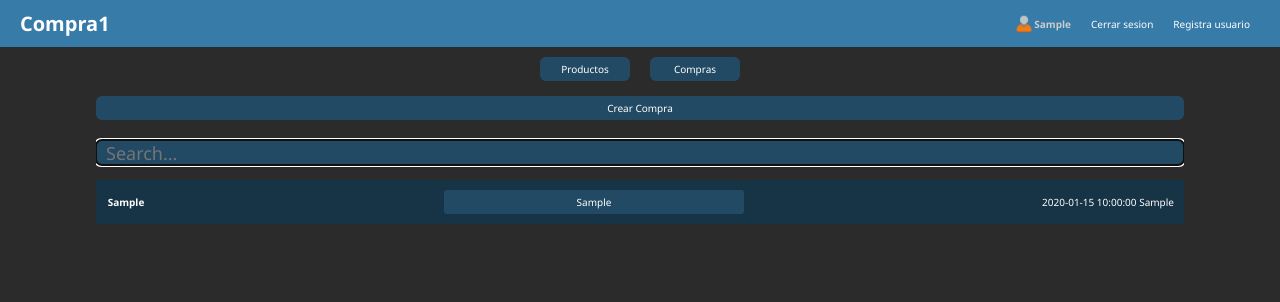
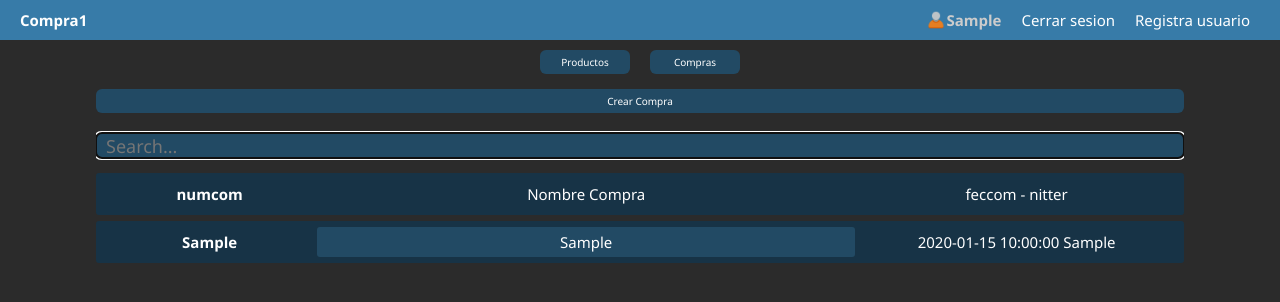
Before and after one commit to devdariill/py-clasificacion-productos-ai, a Flask app: page /compras/ in a window 1280 px wide. Shown: the top 302 px of the page. Run offline with Flask 2, Linux system fonts and the light colour scheme; the visitor is signed in with stand-in values (Sample User, id 1); tables that the repository leaves empty hold one stand-in row (values such as "Sample post"); some libraries are stand-ins or nearby versions.

Commit message:
fix css compras

```diff
--- a/myblog/templates/compra/index.html
+++ b/myblog/templates/compra/index.html
@@ -1,11 +1,9 @@
-{% extends 'base.html' %}
-{% block title %} Compra {% endblock %}
-{% block title1 %} Compra1 {% endblock %}
-
-{% block header %}
+{% extends 'base.html' %} {% block title %} Compra {% endblock %} {% block
+title1 %} Compra1 {% endblock %} {% block header %}
 <div>
   <a href="{{ url_for('compras.registerTercero') }}">
-    <input style="
+    <input
+      style="
         background-color: #224a64;
         text-align: right;
         color: #fff;
@@ -16,38 +14,53 @@
         padding: 5px;
         min-width: 100%;
         text-align: center;
-
-      " type="button" value="Crear Compra" />
+      "
+      type="button"
+      value="Crear Compra"
+    />
   </a>
   <form method="post">
-    <input style="
+    <input
+      style="
         background-color: #224a64;
         border-style: hidden;
         color: #fff;
         max-height: 25px;
         border-radius: 6px;
-                " type="text" name="txtcategoria" id="txtcategoria"
-      placeholder="Search..." autofocus />
+      "
+      type="text"
+      name="txtcategoria"
+      id="txtcategoria"
+      placeholder="Search..."
+      autofocus
+    />
     <input type="submit" value="send" hidden />
   </form>
 </div>
-{% endblock %}
+{% endblock %} {% block content %}
 
-{% block content %}
-
-  <button onclick="topFunction()" id="myBtn" title="Go to top" style="min-width: 50px">
+<button
+  onclick="topFunction()"
+  id="myBtn"
+  title="Go to top"
+  style="min-width: 50px"
+>
   ^
 </button>
 
-  {% for compra in compras %}
-
-  <article style="
+<article
+  style="
+    display: grid;
     background-color: #173346;
     margin-bottom: 6px;
     border-radius: 3px;
-        max-height: 60px;
-        ">
-    <header>
+    grid-template-columns: 20% 50% 30% ;
+    align-items: center;
+    padding: 6px;
+    min-height: 20px;
+  "
+>
+
     <a
       href="#"
       style="
@@ -56,31 +69,93 @@
         color: #fff;
         border-radius: 3px;
         text-align: center;
-          width: 60px;
-        " type="button">
+        max-width: 100%;
+      "
+      type="button"
+    >
+      numcom
+    </a>
+    <a
+      style="
+        text-decoration: none;
+        color: #fff;
+        border-radius: 3px;
+        width: 100%;
+        text-align: center;
+        padding: 5px;
+        margin-right: 10px;
+      "
+      type="button"
+    >
+      Nombre Compra
+    </a>
+
+    <div
+      style="
+        margin: 0 10px;
+        text-align: center;
+    ">
+      <a>feccom - </a>
+      <a>nitter</a>
+    </div>
+
+</article>
+
+{% for compra in compras %}
+
+<article
+  style="
+    display: grid;
+    background-color: #173346;
+    margin-bottom: 6px;
+    border-radius: 3px;
+    grid-template-columns:20% 50% 30% ;
+    align-items: center;
+    padding: 6px;
+    min-height: 20px;
+  "
+>
+
+    <a
+      href="#"
+      style="
+        font-weight: bold;
+        text-decoration: none;
+        color: #fff;
+        border-radius: 3px;
+        text-align: center;
+        max-width: 100%;
+      "
+      type="button"
+    >
       {{ compra.numcom }}
     </a>
-      <a href="{{ url_for('compras.registerProductos', id=compra.numcom) }}" style="
+    <a
+      href="{{ url_for('compras.registerProductos', id=compra.numcom) }}"
+      style="
         text-decoration: none;
         background-color: #224a64;
         color: #fff;
         border-radius: 3px;
-              max-width: 300px;
         width: 100%;
-              text-align:center;
+        text-align: center;
         padding: 5px;
         margin-right: 10px;
-            " type="button">
+      "
+      type="button"
+    >
       {{ compra.docext }}
     </a>
 
-      <div style="margin-right: 10px;"
-      >
+    <div
+      style="
+        margin: 0 10px;
+        text-align: center;
+    ">
       <a> {{ compra.feccom }} </a>
       <a> {{ compra.nitter }} </a>
     </div>
 
-    </header>
 </article>
 
 {% endfor %}
@@ -109,4 +184,10 @@
   }
 </script>
 
+<style>
+  * {
+    font-size: 15px;
+  }
+</style>
+
 {% endblock %}
```
Lines whose indentation alone changed are shown as unchanged.
